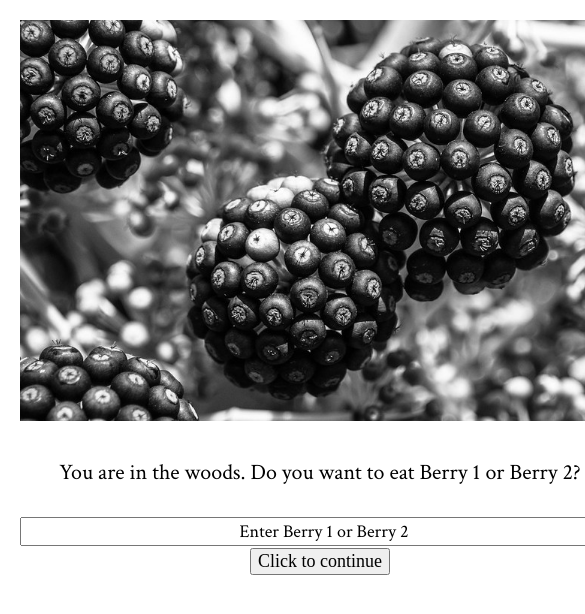
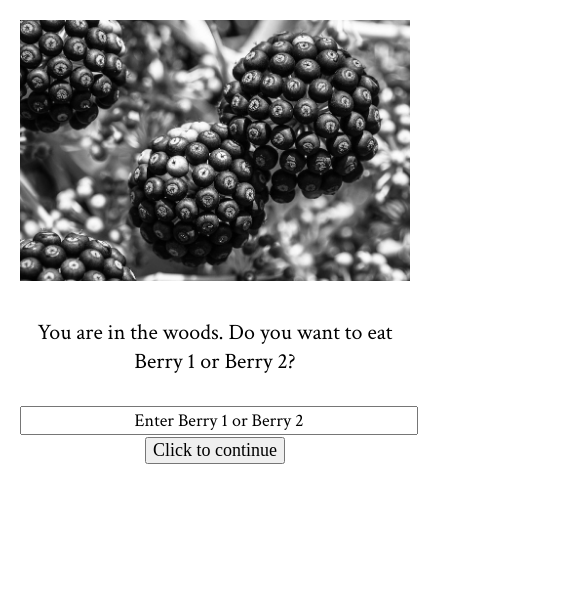
Before and after one commit to katholmgren/441-work, a plain HTML site: page HW-4/index.html in a window 390 px wide. Shown: the top 614 px of the page, 585 px wide, since content can reach past the window. Drawn offline with Linux system fonts and the light colour scheme.

Commit message:
mobile test 4

```diff
--- a/HW-4/styles.css
+++ b/HW-4/styles.css
@@ -26,13 +26,15 @@ button {
 
 /* Phone break point*/
 @media only screen and (max-device-width: 1024px) {
-   #mainImage {
-     width: 100%;
-     height: auto;
+    body {
+      width: 100%
+    }
+    #mainImage {
+     max-width: 100% !important;
      margin: auto;
    }
 
-   input{
+   /*input{
      width: inherit;
-   }
+   }*/
 }
```
